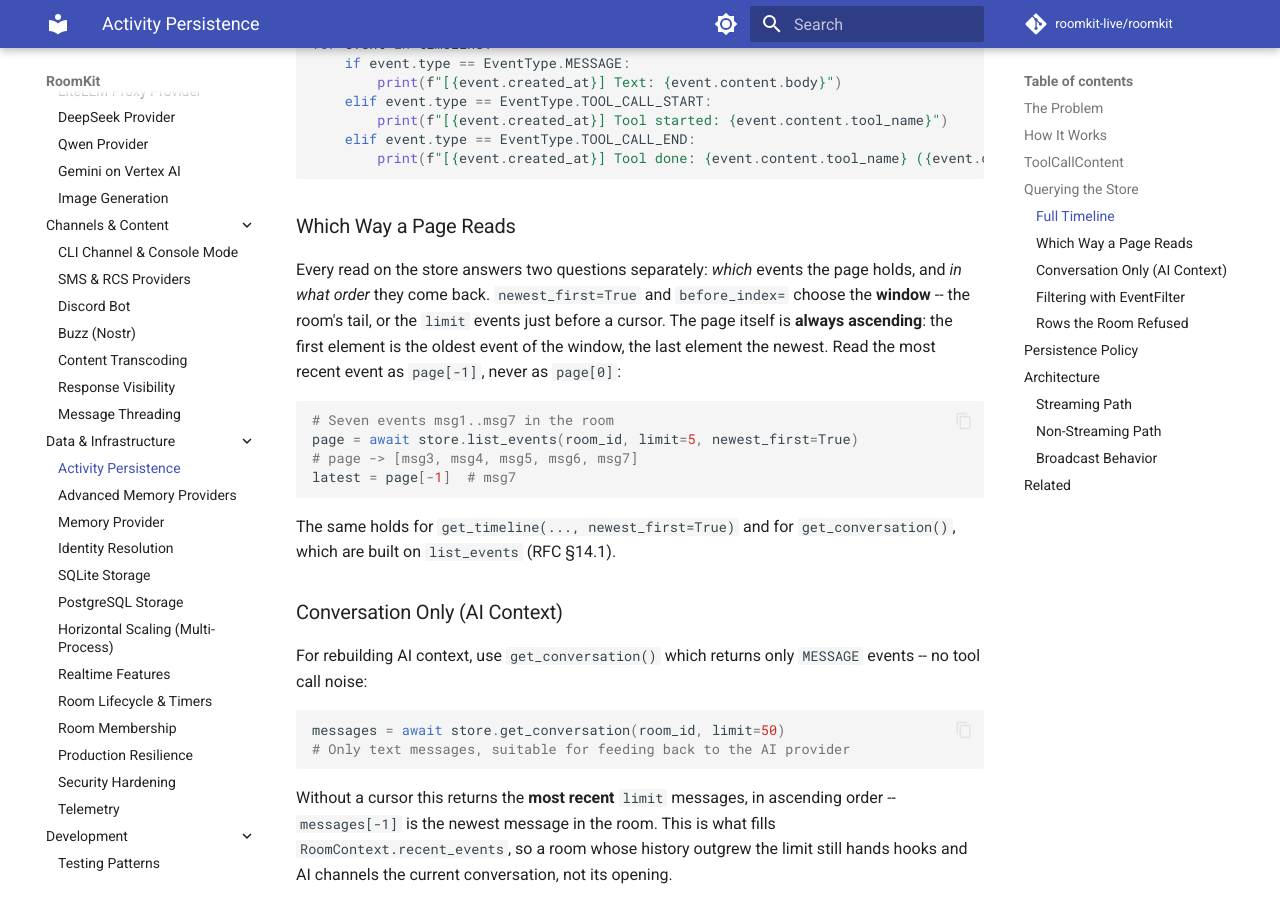
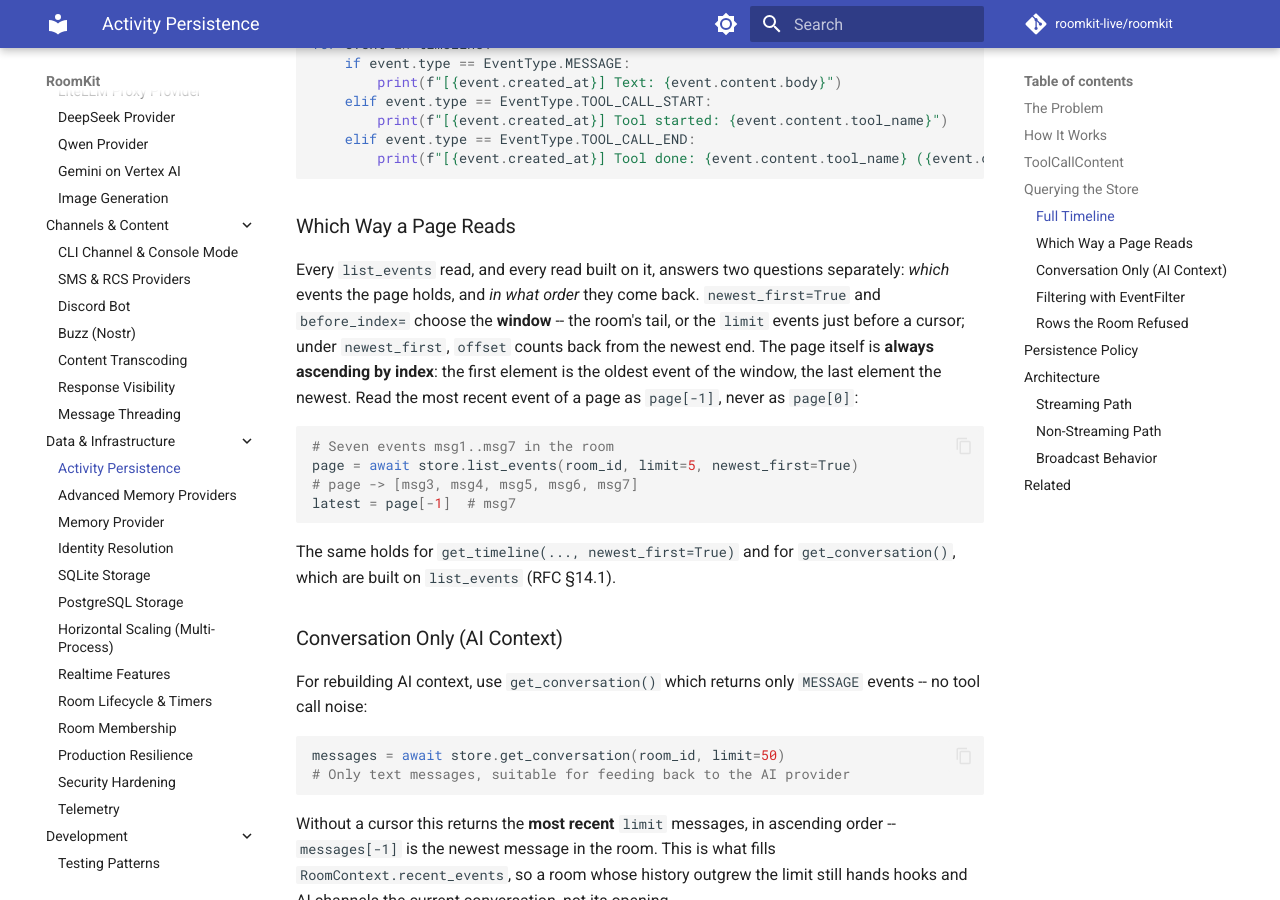
Before and after one commit to roomkit-live/roomkit-docs, an MkDocs documentation site: the page built from docs/guides/activity-persistence.md, in a window 1280 px wide and 900 px high, scrolled down 1946 px. Built offline with MkDocs 1.6.1 and Material for MkDocs 9.7.7, drawn with Linux system fonts in a browser that asks for light colours; comment, search, counter and statistics services are not loaded.

Commit message:
docs(store): scope the page-order rule to list_events reads (RMK-182)
Review follow-up: the rule is stated for list_events and the reads built on it (search reads rank differently), offset under newest_first counts back from the newest end, and page[-1] is the newest event of the page.

````diff
--- a/docs/guides/activity-persistence.md
+++ b/docs/guides/activity-persistence.md
@@ -81,12 +81,14 @@ for event in timeline:
 
 ### Which Way a Page Reads
 
-Every read on the store answers two questions separately: *which* events the
-page holds, and *in what order* they come back. `newest_first=True` and
-`before_index=` choose the **window** -- the room's tail, or the `limit` events
-just before a cursor. The page itself is **always ascending**: the first element
-is the oldest event of the window, the last element the newest. Read the most
-recent event as `page[-1]`, never as `page[0]`:
+Every `list_events` read, and every read built on it, answers two questions
+separately: *which* events the page holds, and *in what order* they come back.
+`newest_first=True` and `before_index=` choose the **window** -- the room's
+tail, or the `limit` events just before a cursor; under `newest_first`,
+`offset` counts back from the newest end. The page itself is **always
+ascending by index**: the first element is the oldest event of the window, the
+last element the newest. Read the most recent event of a page as `page[-1]`,
+never as `page[0]`:
 
 ```python
 # Seven events msg1..msg7 in the room
````
